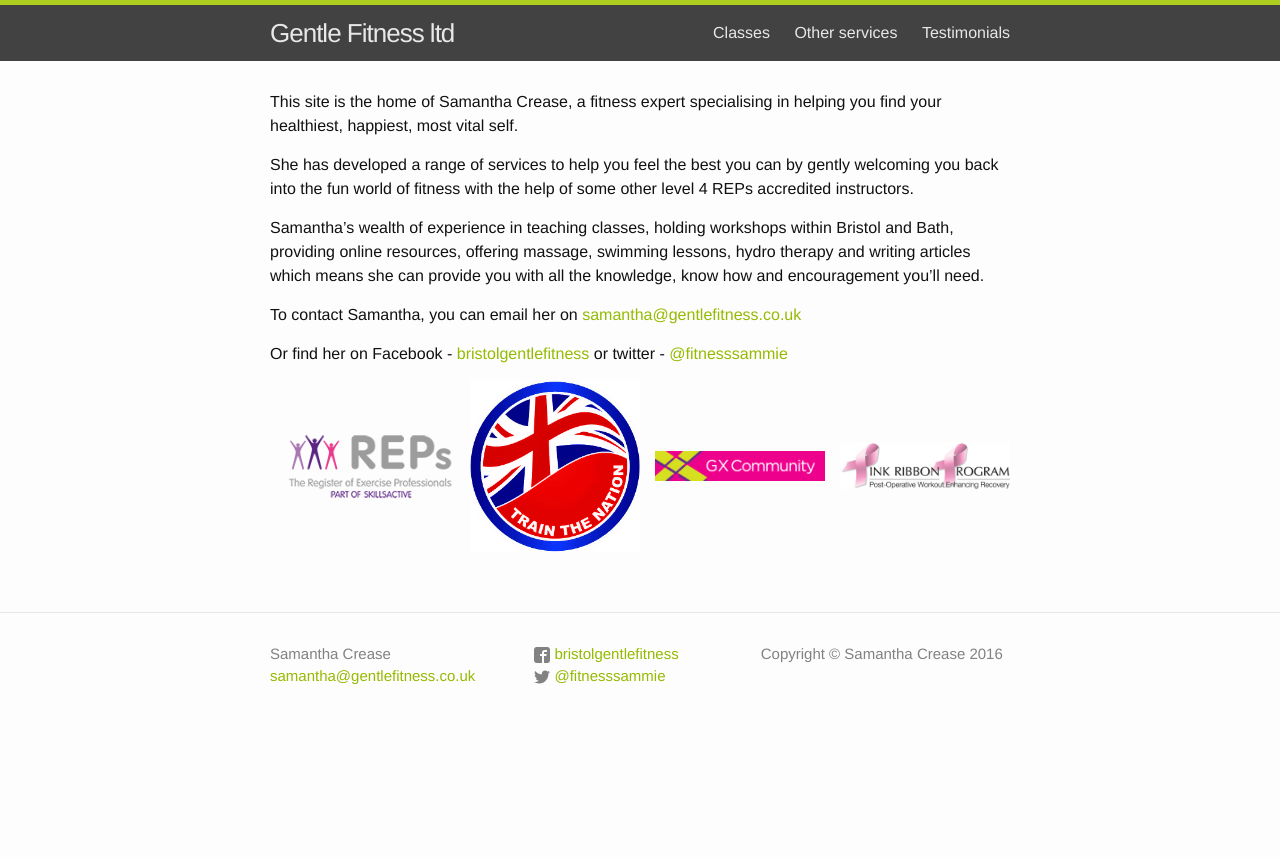
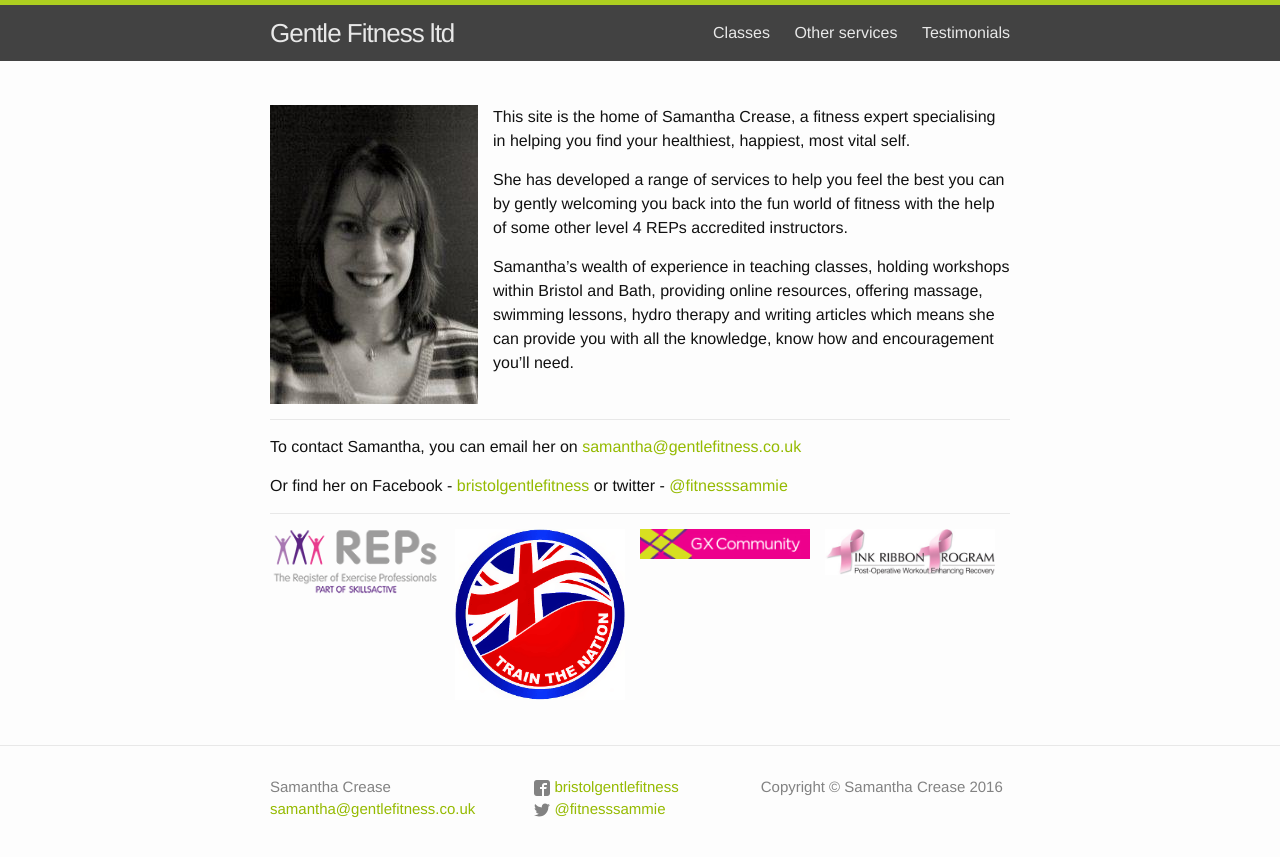
Before and after one commit to gentlefitness-www/gentlefitness-www, a Jekyll site: the page built from index.md, in a window 1280 px wide. Shown: the top 857 px of the page. Built offline with Jekyll 4.4.1, drawn with Linux system fonts in a browser that asks for light colours.

Commit message:
Added picture to homepage

```diff
--- a/_sass/_base.scss
+++ b/_sass/_base.scss
@@ -129,6 +129,7 @@ hr {
     border: none;
     height: 1px;
     background-color: $grey-color-light;
+    clear: both;
 }
 
 .wrapper {
--- a/_sass/styles.sass
+++ b/_sass/styles.sass
@@ -1,9 +1,12 @@
 body.home
+    .wrapper img
+        float: left
+        margin: 0 $spacing-unit-half $spacing-unit-half 0
+
     em
         display: block
         font-size: 0
 
         img
             width: (($content-width - ($spacing-unit-double)) / 4) - $spacing-unit-half
-            margin-left: $spacing-unit-half
-            margin-bottom: $spacing-unit-half
+            margin: 0 0 $spacing-unit-half $spacing-unit-half
--- a/index.md
+++ b/index.md
@@ -2,6 +2,8 @@
 layout: default
 id: home
 ---
+![A picture of Samantha Crease]({{ site.images_uri }}/samantha-crease-head-shot.jpg)
+
 This site is the home of Samantha Crease, a fitness expert specialising in
 helping you find your healthiest, happiest, most vital self.
 
@@ -14,12 +16,16 @@ Bristol and Bath, providing online resources, offering massage, swimming
 lessons, hydro therapy and writing articles which means she can provide you
 with all the knowledge, know how and encouragement you'll need.
 
+--------------------------------------------------------------------------------
+
 To contact Samantha, you can email her on
 [{{ site.email }}](mailto:{{ site.email }})
 
 Or find her on Facebook - [{{ site.facebook_username }}]({{ site.facebook_url }})
 or twitter - [{{ site.twitter_username }}]({{ site.twitter_url }})
 
+--------------------------------------------------------------------------------
+
 *[![Register of Excercise Professionals logo]({{ site.images_uri }}/reps.png)](http://www.exerciseregister.org) "Go to the Register of Excercise Professionals site"
 [![Train the nation logo]({{ site.images_uri }}/train-the-nation.png)](http://scotthodson.co.uk) "Go to the Train the Nation site"
 [![GX community logo]({{ site.images_uri }}/gx-community.png)](http://www.groupxtraining.com) "Go to the Group X Training site"
```
Also changed, not shown: img/samantha-crease-head-shot.jpg (added).
